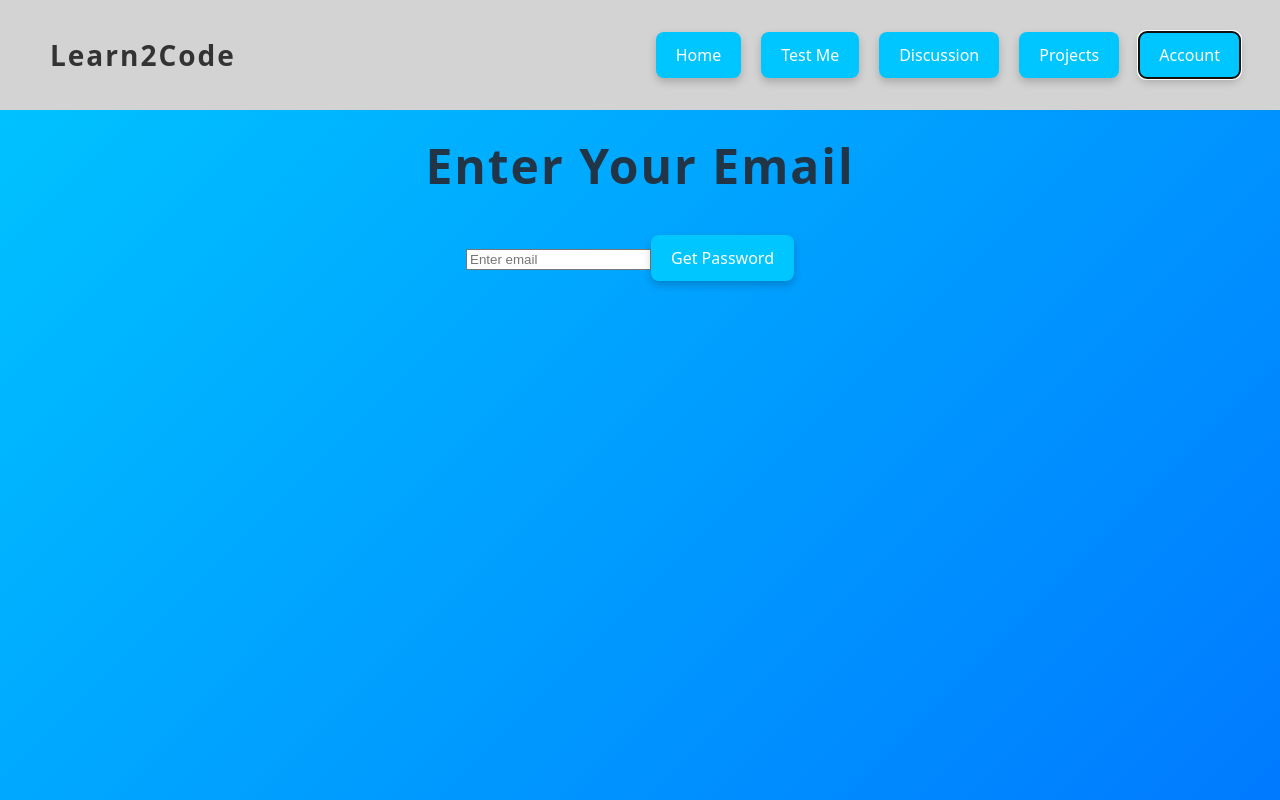
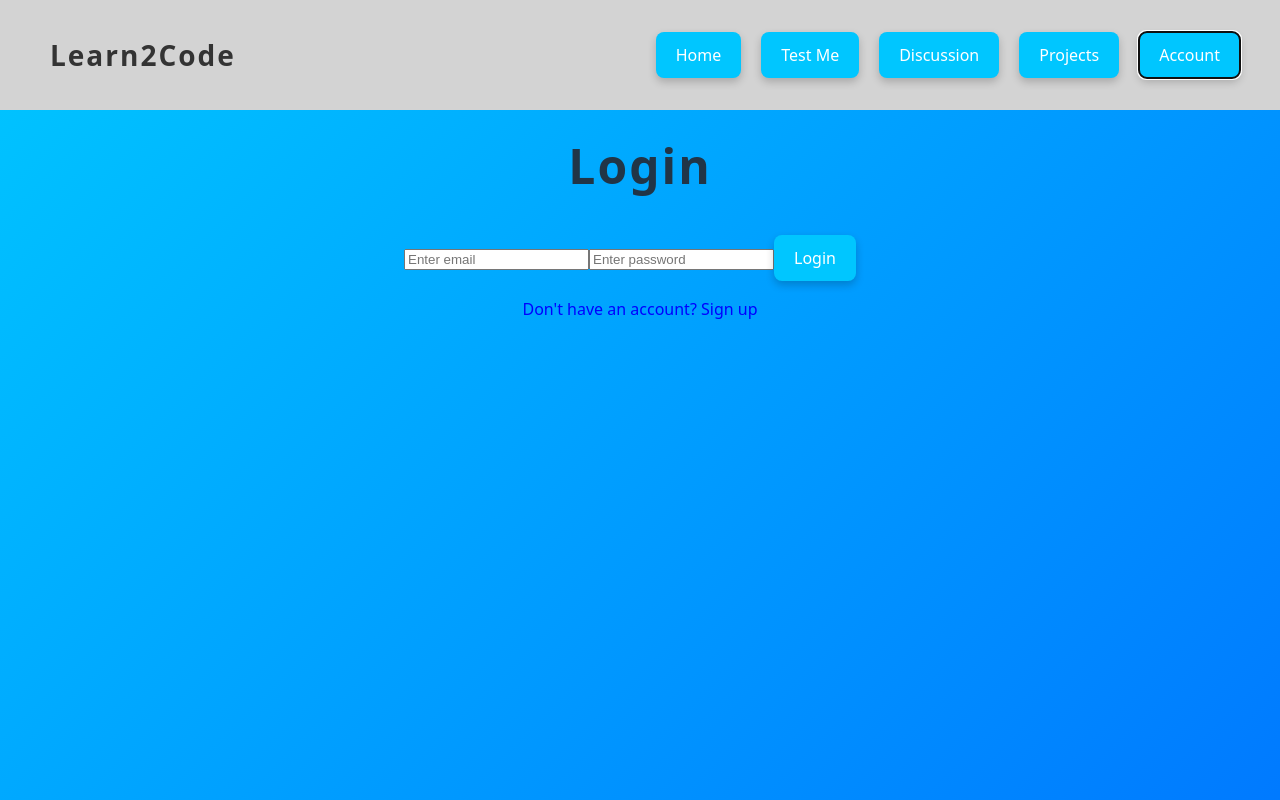
Before and after one commit to EricoHello/Team5, a React (Vite) app: page / in a window 1280 px wide. Both pictures are taken after a click on the button "Account". Shown: the top 800 px of the page. Built offline with nearby package versions, Linux system fonts and the light colour scheme.

Commit message:
Basics of account tab done - ES

```diff
--- a/src/components/Account.jsx
+++ b/src/components/Account.jsx
@@ -3,25 +3,43 @@ import './style.css';
 
 const Account = () => {
     const [email, setEmail] = useState("");
-    const [password, setPassword] = useState(null);
+    const [password, setPassword] = useState("");
+    const [userId, setUserId] = useState(null);
     const [error, setError] = useState("");
+    const [isSignup, setIsSignup] = useState(false);
 
-    const fetchPassword = async () => {
+    const validateInput = () => {
+        if (!email.includes("@")) {
+            setError("Invalid email format");
+            return false;
+        }
+        if (password.length < 8) {
+            setError("Password must be at least 8 characters");
+            return false;
+        }
+        return true;
+    };
+
+    const handleSubmit = async () => {
         setError("");
-        setPassword(null);
+        setUserId(null);
+
+        if (!validateInput()) return;
+
+        const endpoint = isSignup ? "signup" : "login";
 
         try {
-            const response = await fetch("http://localhost:1234/get-password", {
+            const response = await fetch(`http://localhost:1234/${endpoint}`, {
                 method: "POST",
                 headers: { "Content-Type": "application/json" },
-                body: JSON.stringify({ email }),
+                body: JSON.stringify({ email, password }),
             });
 
             const data = await response.json();
             if (response.ok) {
-                setPassword(data.password);
+                setUserId(data.id);
             } else {
-                setError(data.error || "Error fetching password");
+                setError(data.error || "Request failed");
             }
         } catch (err) {
             setError("Failed to fetch");
@@ -30,17 +48,27 @@ const Account = () => {
 
     return (
         <div className="account-container">
-            <h1>Enter Your Email</h1>
+            <h1>{isSignup ? "Sign Up" : "Login"}</h1>
             <input
                 type="email"
                 placeholder="Enter email"
                 value={email}
                 onChange={(e) => setEmail(e.target.value)}
             />
-            <button onClick={fetchPassword}>Get Password</button>
+            <input
+                type="password"
+                placeholder="Enter password"
+                value={password}
+                onChange={(e) => setPassword(e.target.value)}
+            />
+            <button onClick={handleSubmit}>{isSignup ? "Sign Up" : "Login"}</button>
 
-            {password && <p>Your password: {password}</p>}
+            {userId && <p>Your User ID: {userId}</p>}
             {error && <p style={{ color: "red" }}>{error}</p>}
+
+            <p onClick={() => setIsSignup(!isSignup)} style={{ cursor: "pointer", color: "blue" }}>
+                {isSignup ? "Already have an account? Login" : "Don't have an account? Sign up"}
+            </p>
         </div>
     );
 };
```
Also changed, not shown: app.mjs (+38 -6 lines).
